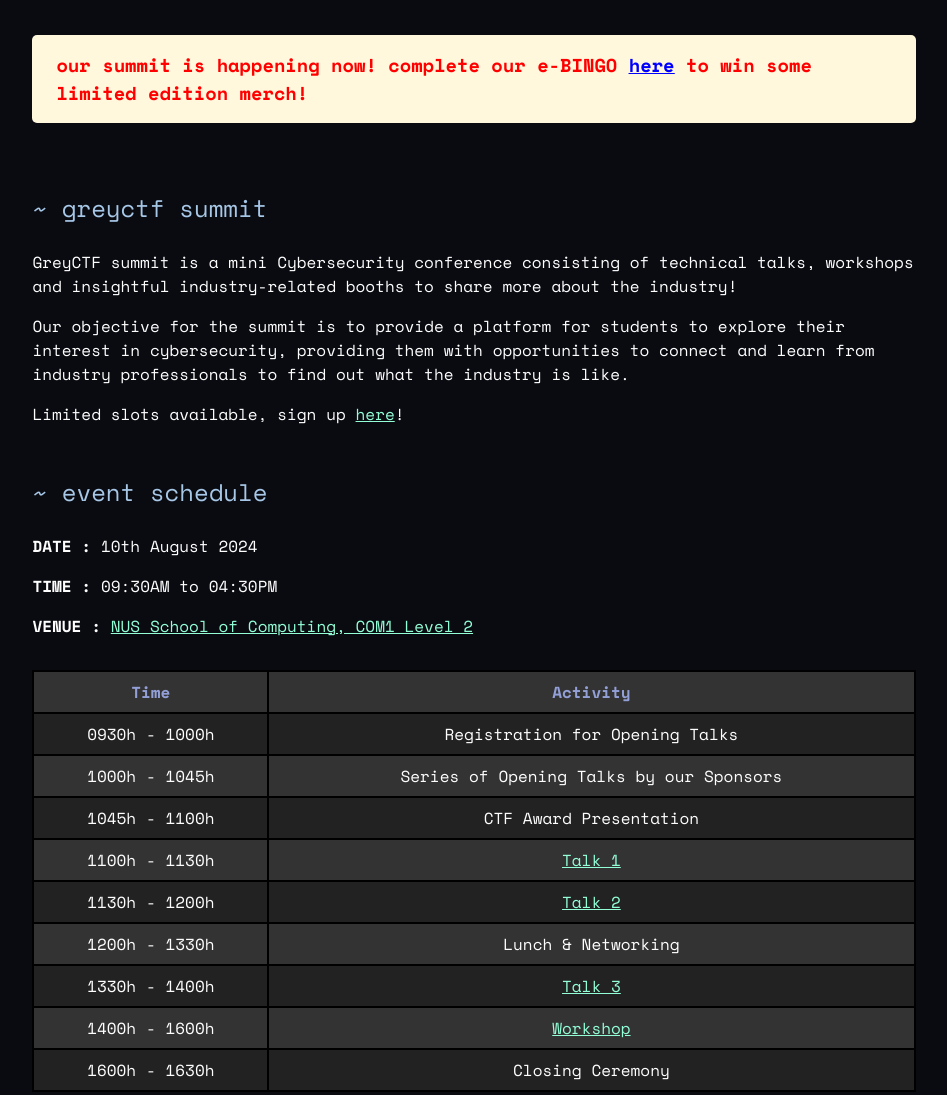
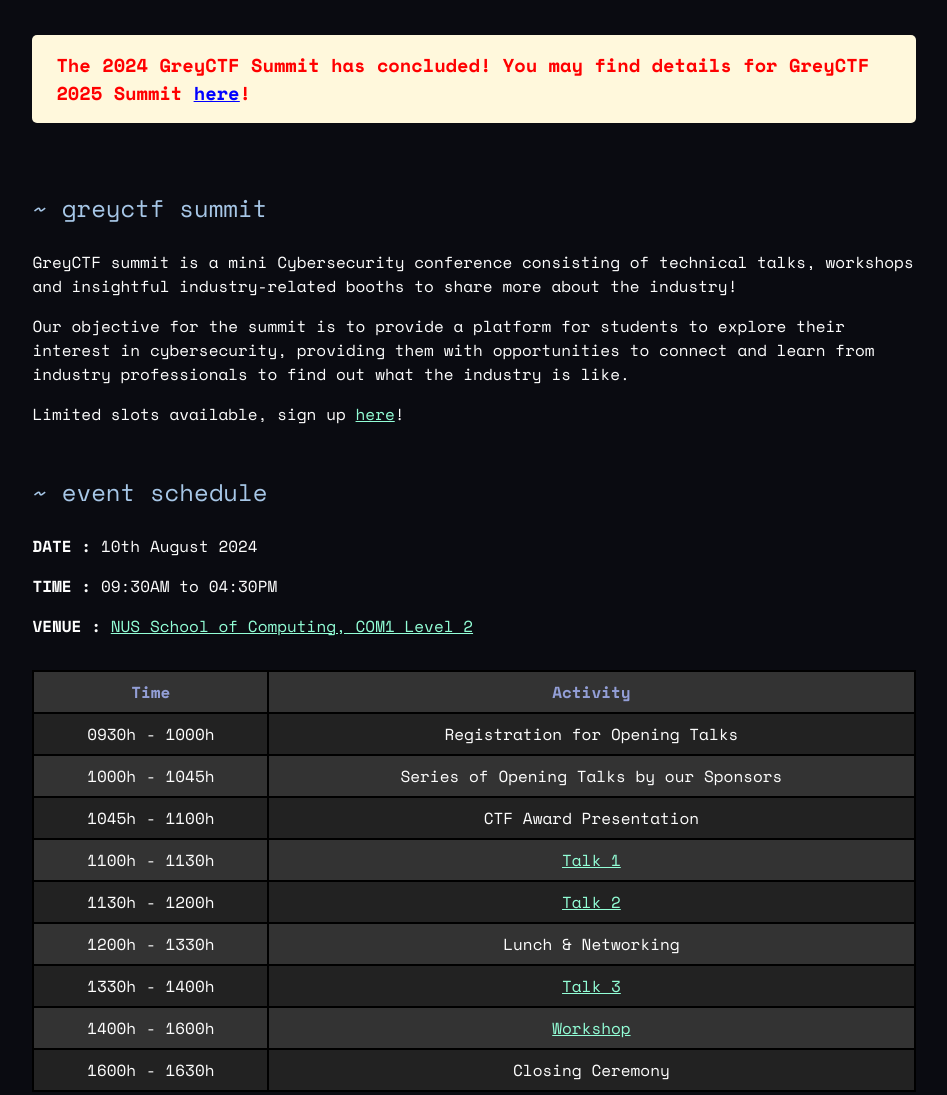
Before and after one commit to NUSGreyhats/greyctf24-summit-website, a plain HTML site: page index.html in a window 1280 px wide. Shown: the top 1095 px of the page, without its empty margins (166-1113 px from the left). Drawn offline with nearby package versions, Linux system fonts and the light colour scheme.

Commit message:
update greyctf24 challenges

```diff
--- a/index.html
+++ b/index.html
@@ -10,7 +10,7 @@
 </head>
 
 <body><div class="txtdiv">
-<h3 class="highlighted">our summit is happening now! complete our e-BINGO <u style="color: #0000ff;"><a href="/bingo" target="_blank" data-umami-event="Bingo Banner" style="color: #0000ff;">here</a></u> to win some limited edition merch!</h3>
+<h3 class="highlighted">The 2024 GreyCTF Summit has concluded! You may find details for GreyCTF 2025 Summit <u style="color: #0000ff;"><a href="https://summit.nusgreyhats.org/" style="color: #0000ff;">here</a></u>!</h3>
 
 <p class="x">~ greyctf summit</p>
 
```
Also changed, not shown: 1 other file.
